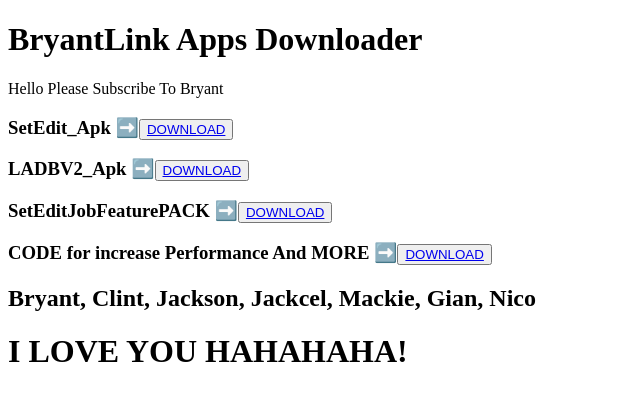
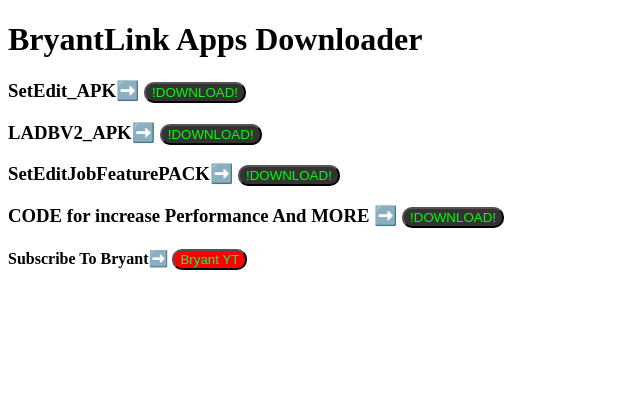
Before and after one commit to BryantGH/BryantWS, a plain HTML site: page index.html in a window 1280 px wide. Shown: the whole page, without its empty margins (0-640 px from the left). Drawn offline with Linux system fonts and the light colour scheme.

Commit message:
BryantYT

```diff
--- a/index.html
+++ b/index.html
@@ -8,12 +8,28 @@
 </head>
 <body>
     <h1>BryantLink Apps Downloader</h1>
-    <p>Hello Please Subscribe To Bryant</p>
-    <h3>SetEdit_Apk ➡️<button><a href="https://shrinke.me/SetEditModapk">DOWNLOAD</a></button></h3>
-    <h3>LADBV2_Apk ➡️<button><a href="https://shrinke.me/LADBV2">DOWNLOAD</a></button></h3>
-    <h3>SetEditJobFeaturePACK ➡️<button><a href="https://shrinke.me/SetEditFeaturepackjob">DOWNLOAD</a></button></h3>
-    <h3>CODE for increase Performance And MORE ➡️<button><a href="https://shrinke.me/SetEditCODE">DOWNLOAD</a></button></h3>
-    <h2>Bryant, Clint, Jackson, Jackcel, Mackie, Gian, Nico</h2>
-    <h1>I LOVE YOU HAHAHAHA!</h1>
-
+    <h3>SetEdit_APK➡️
+        <a href="https://shrinke.me/SetEditModapk">
+        <button style="background-color: #333333;color:#00FF00;border-radius:10px">!DOWNLOAD!</button>
+        </a>
+    </h3>
+    <h3>LADBV2_APK➡️
+        <a href="https://shrinke.me/LADBV2">
+        <button style="background-color: #333333;color:#00FF00;border-radius:10px">!DOWNLOAD!</button>
+        </a>
+    </h3>
+    <h3>SetEditJobFeaturePACK➡️
+        <a href="https://shrinke.me/SetEditFeaturepackjob">
+        <button style="background-color: #333333;color:#00FF00;border-radius:10px">!DOWNLOAD!</button>
+        </a>
+    </h3>
+    <h3>CODE for increase Performance And MORE ➡️
+        <a href="https://shrinke.me/SetEditCODE">
+        <button style="background-color: #333333;color:#00FF00;border-radius:10px">!DOWNLOAD!</button>
+        </a>
+    <h4>Subscribe To Bryant➡️
+        <a href="https://youtube.com/channel/UCAWFE7ivmD7OPCXFPSV2l0w">
+        <button style="background-color: #ff0000;color:rgb(0, 255, 85);border-radius:10px">Bryant YT</button>
+        </a>
+    </h4>
 <html>
```
Also changed, not shown: 1 other file.
